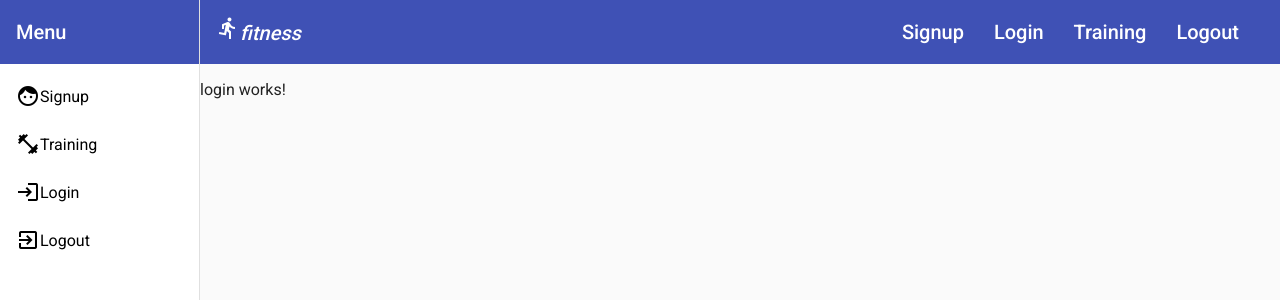
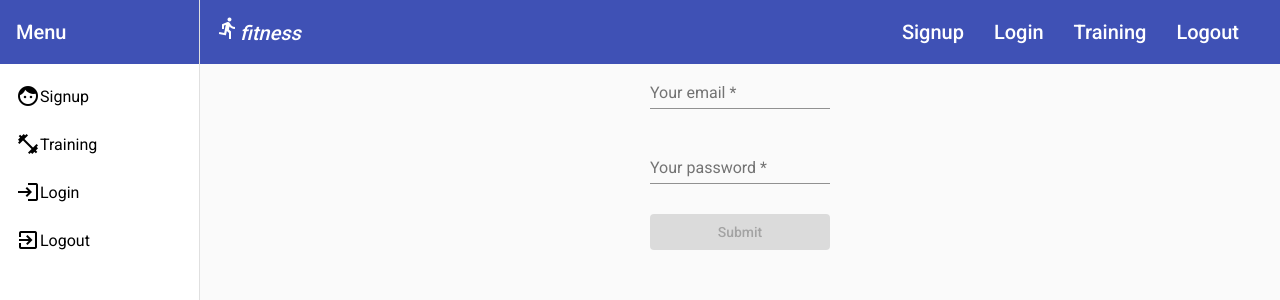
Before and after one commit to FoxGeoff/my-fitness-rev2, an Angular app: page /login in a window 1280 px wide. Shown: the top 300 px of the page. Built offline with nearby package versions, Linux system fonts and the light colour scheme.

Commit message:
fixed login form

```diff
--- a/src/app/auth/login/login.component.html
+++ b/src/app/auth/login/login.component.html
@@ -1,5 +1,3 @@
-<p>login works! </p>
-<!--
 <section class="signup" fxLayoutAlign="center center">
   <form
     fxLayoutGap="10px"
@@ -47,4 +45,3 @@
     </button>
   </form>
 </section>
--->
```
